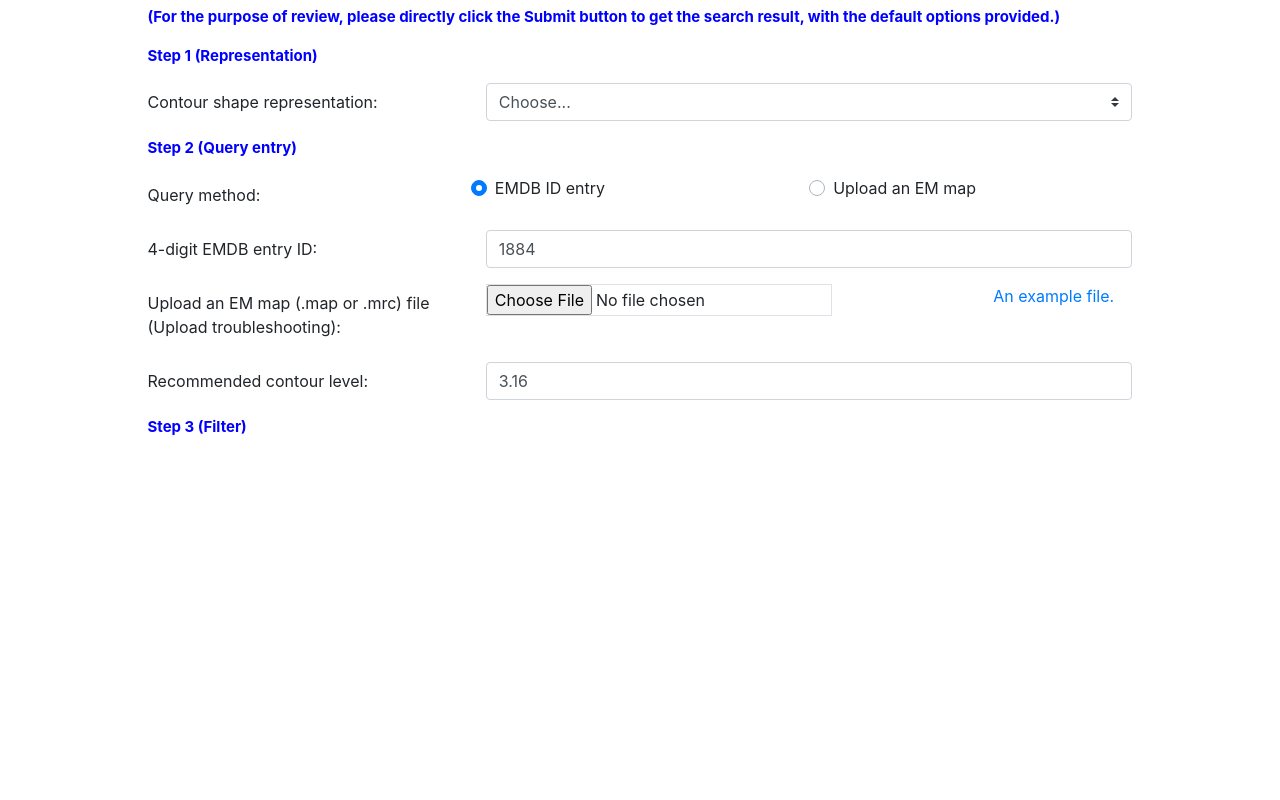
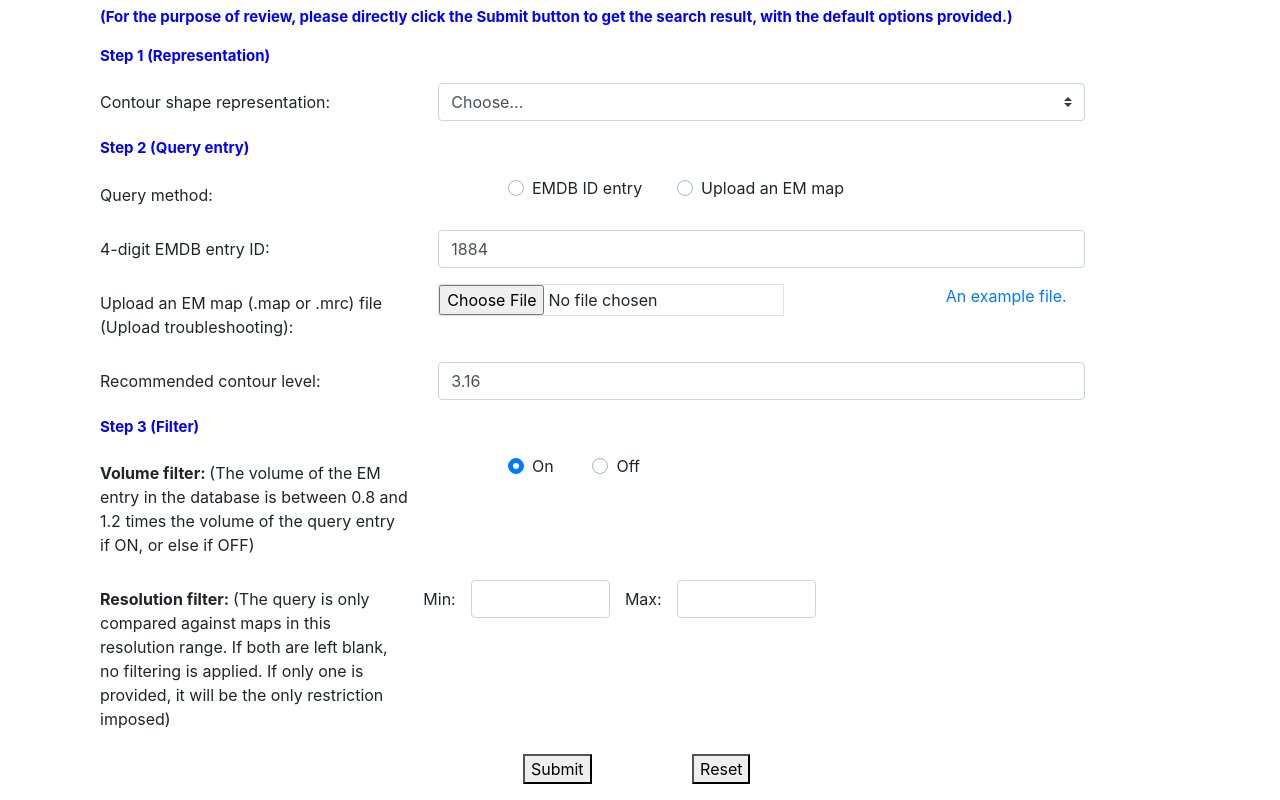
Before and after one commit to tecdatalab/biostructure, an Angular app in the folder emsurfer/: page /#/search in a window 1280 px wide. Shown: the part 559-1359 px from the top of the page. Before the commit the page ends 1013 px from the top, so only its background shows below. Built offline with nearby package versions, Linux system fonts and the light colour scheme.

Commit message:
search form basic template finished

```diff
--- a/emsurfer/src/app/components/search-form/search-form.component.html
+++ b/emsurfer/src/app/components/search-form/search-form.component.html
@@ -12,12 +12,12 @@
   <p class="blue-text">Step 2 (Query entry)</p>
 
   <div class="form-group row">
-    <label for="emdbid" class="col-sm-4 col-form-label">Query method:</label>
-    <div class="custom-control custom-radio col-sm-4">
+    <label class="col-sm-4 col-form-label ">Query method:</label>
+    <div class="custom-control custom-radio col-sm-2 offset-sm-1">
       <input type="radio" class="custom-control-input" id="emdb" name="radio-stacked" checked>
       <label class="custom-control-label" for="emdb">EMDB ID entry</label>
     </div>
-    <div class="custom-control custom-radio col-sm-4">
+    <div class="custom-control custom-radio col-sm-3">
       <input type="radio" class="custom-control-input" id="fileupload" name="radio-stacked">
       <label class="custom-control-label" for="fileupload">Upload an EM map</label>
     </div>
@@ -46,4 +46,46 @@
   </div>
 
   <p class="blue-text">Step 3 (Filter)</p>
+
+  <div class="form-group row" >
+    <label class="col-sm-4 col-form-label">
+        <strong> Volume filter: </strong>
+        (The volume of the EM entry in the database is between 0.8 and 1.2
+        times the volume of the query entry if ON, or else if OFF)
+    </label>
+    <div class="custom-control custom-radio col-sm-1 offset-sm-1">
+      <input type="radio" class="custom-control-input" id="on" name="radio-stacked" checked>
+      <label class="custom-control-label" for="on">On</label>
+    </div>
+    <div class="custom-control custom-radio col-sm-1">
+      <input type="radio" class="custom-control-input" id="off" name="radio-stacked">
+      <label class="custom-control-label" for="off">Off</label>
+    </div>
+  </div>
+
+  <div class="form-group row">
+    <label class="col-sm-4 col-form-label">
+        <strong> Resolution filter: </strong>
+        (The query is only compared against maps in this resolution range.
+        If both are left blank, no filtering is applied. If only one is
+        provided, it will be the only restriction imposed)
+    </label>
+    <label class="col-form-label" for="min">Min:</label>
+    <div class="col-2">
+      <input id="min" type="number" class="form-control" min="0" step="0.0001">
+    </div>
+    <label class="col-form-label" for="max">Max:</label>
+    <div class="col-2">
+      <input id="max" type="number" class="form-control" min="0" step="0.0001">
+    </div>
+  </div>
+
+  <div class="form-group row">
+    <div class="col-2 offset-5">
+      <button>Submit</button>
+    </div>
+    <div class="col-2">
+      <button>Reset</button>
+    </div>
+  </div>
 </form>
--- a/emsurfer/src/app/components/search-form/search-form.component.ts
+++ b/emsurfer/src/app/components/search-form/search-form.component.ts
@@ -8,6 +8,7 @@ import { ContourShapeInputComponent } from '../contour-shape-input/contour-shape
 })
 export class SearchFormComponent implements OnInit {
 
+
   constructor() { }
 
   ngOnInit() {
--- a/emsurfer/src/index.html
+++ b/emsurfer/src/index.html
@@ -14,11 +14,9 @@
     <script src="https://stackpath.bootstrapcdn.com/bootstrap/4.2.1/js/bootstrap.min.js" integrity="sha384-B0UglyR+jN6CkvvICOB2joaf5I4l3gm9GU6Hc1og6Ls7i6U/mkkaduKaBhlAXv9k" crossorigin="anonymous"></script>
     <div class="container">
         <div class="row">
-          <div class="col"></div>
-          <div class="col-11">
+          <div class="col-11 offset">
               <app-root></app-root>
           </div>
-          <div class="col"></div>
       </div>
 </body>
 </html>
```
